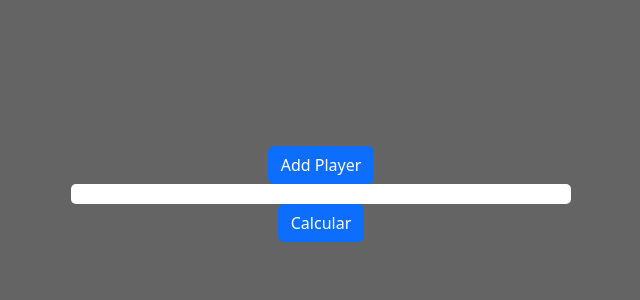
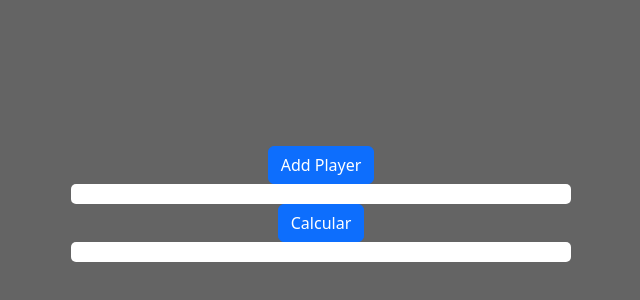
Before and after one commit to SaldanhaPrtt/pokercash, a React (Create React App) app: page / in a window 1280 px wide. Shown: the part 54-354 px from the top of the page, without its empty margins (319-959 px from the left). Built offline with nearby package versions, Linux system fonts and the light colour scheme.

Commit message:
payments container

```diff
--- a/src/App.tsx
+++ b/src/App.tsx
@@ -1,4 +1,4 @@
-import { Container, InnerContainer, PlayerCashInput, RowItem, RowTitle, PlayerNameInput } from './styles';
+import { Container, InnerContainer, PaymentContainer, PlayerCashInput, RowItem, RowTitle, PlayerNameInput } from './styles';
 import React, { useState } from 'react';
 import Button from 'react-bootstrap/Button';
 import 'bootstrap/dist/css/bootstrap.min.css';
@@ -66,7 +66,7 @@ function App() {
 	function calculateValues() {
 		let transactions: any = [];
 		players.forEach((player) => {
-			if(player && player.buyIn && player.cashOut) {
+			if (player && player.buyIn && player.cashOut) {
 				let transaction = {
 					playerId: player.id,
 					playerName: player.name,
@@ -85,6 +85,7 @@ function App() {
 		);
 
 		// Settle the debts
+		const payOffs: any = [];
 		debtors.forEach((debtor: any) => {
 			creditors.forEach((creditor: any) => {
 				if (creditor.amount > 0) {
@@ -92,6 +93,14 @@ function App() {
 					debtor.amount += payment;
 					creditor.amount -= payment;
 					console.log(`${debtor.playerName} pays ${creditor.playerName}: $${payment}`);
+					payOffs.push({
+						owns: debtor.playerName,
+						ownsId: debtor.playerId,
+						owned: creditor.playerName,
+						ownedId: creditor.playerId,
+						value: payment
+					});
+					setPayOffs(payOffs);
 				}
 			});
 		});
@@ -127,6 +136,19 @@ function App() {
 				))}
 			</InnerContainer>
 			<Button onClick={() => calculateValues()}>Calcular</Button>
+			<PaymentContainer>
+				{payOffs && payOffs.map((payOff, index) => (
+					<>
+						{payOff.value > 0 && (
+							<RowItem key={index}>
+								<RowTitle>{payOff.owns}</RowTitle>
+								<RowTitle>{payOff.value}</RowTitle>
+								<RowTitle>{payOff.owned}</RowTitle>
+							</RowItem>
+						)}
+					</>
+				))}
+			</PaymentContainer>
 		</Container>
 	);
 }
--- a/src/styles.tsx
+++ b/src/styles.tsx
@@ -26,7 +26,7 @@ const RowItem = styled.div`
 `;
 
 const RowTitle = styled.div`
-  width: 100px;
+  width: 160px;
   text-align: center;
 `;
 
@@ -48,4 +48,12 @@ const PlayerNameInput = styled.input`
   margin: 0 auto;
 `;
 
-export { Container, InnerContainer, PlayerCashInput, PlayerNameInput, RowItem, RowTitle };
+const PaymentContainer = styled.div`
+  width: 500px;
+  margin: 0 auto;
+  background-color: white;
+  padding: 10px;
+  border-radius: 5px;
+`;
+
+export { Container, InnerContainer, PlayerCashInput, PlayerNameInput, RowItem, RowTitle, PaymentContainer };
```
Lines whose indentation alone changed are shown as unchanged.
